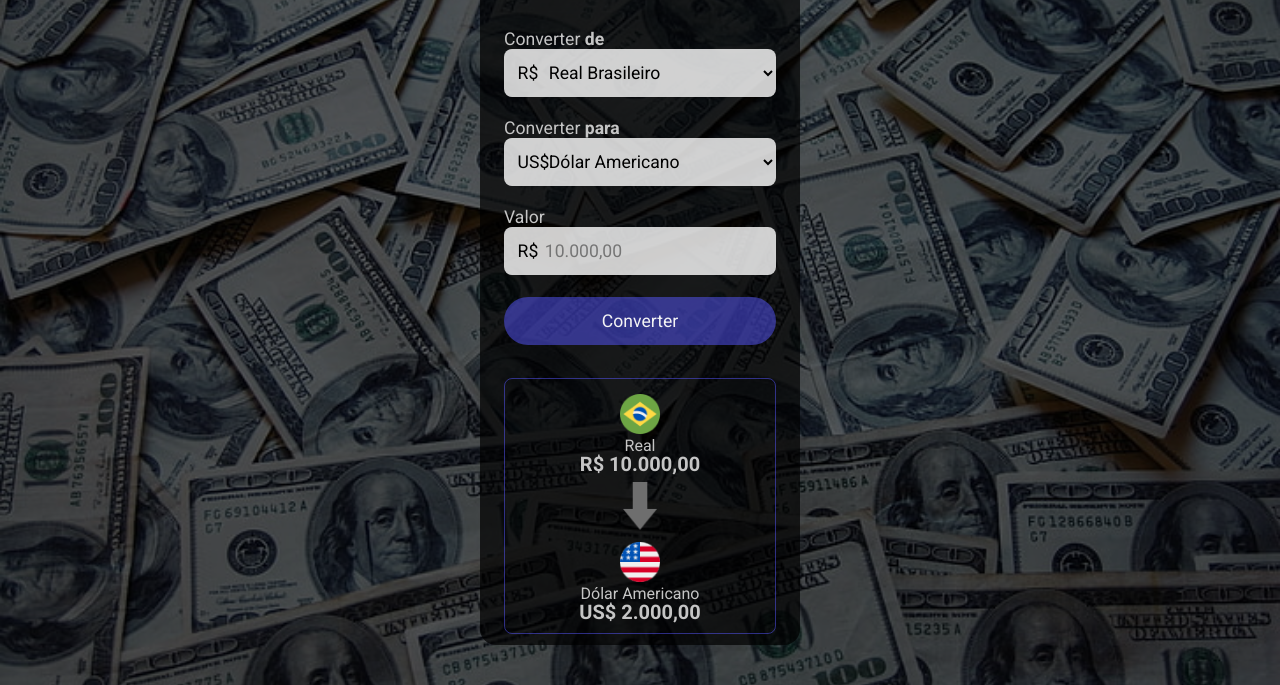
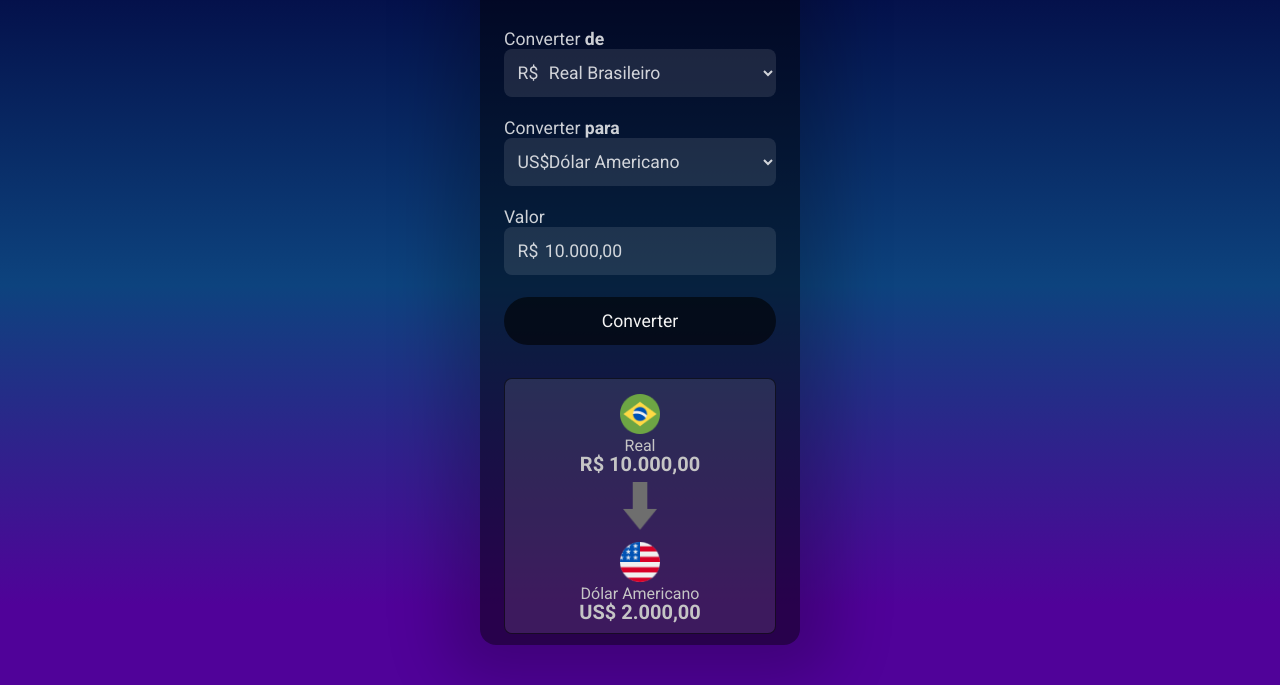
Before and after one commit to luckasmatos/Projeto-Conversor-de-Moedas, a plain HTML site: page index.html in a window 1280 px wide. Shown: the part 115-800 px from the top of the page. Drawn offline with Linux system fonts and the light colour scheme.

Commit message:
first commit

```diff
--- a/index.html
+++ b/index.html
@@ -10,7 +10,6 @@
 </head>
 
 <body>
-    <div class="mask">
     <div class="container">
         <header>
             <h1 id="title-text">Conversor de Moedas</h1>
@@ -68,7 +67,6 @@
             </div>
         </main>
     </div>
-    </div>
 </body>
 <script src="./script.js"></script>
 
--- a/script.js
+++ b/script.js
@@ -40,8 +40,9 @@ const placeholderDelete = () => {
 }
 
 const changeValues = () => {
-    if (inputValue.value >= 0) {
+    if (inputValue.value === "") {
         realValue.textContent = 'R$ 10.000,00'
+        inputValue.placeholder = '10.000,00'
         if (selectCoin.value === 'Dólar Americano') {
             currencyValue.textContent = new Intl.NumberFormat('pt-BT', { style: 'currency', currency: 'USD' }).format(10000 / bitcoin)
             labelCurrencyCoin.textContent = 'Dólar Americano'
@@ -58,6 +59,9 @@ const changeValues = () => {
             flag.src = './Assets/Bitcoin.png'
         }
     }
+    else {
+        convertValues()
+    }
 }
 
 button.addEventListener('click', convertValues)
--- a/styles.css
+++ b/styles.css
@@ -10,26 +10,12 @@
 body {
     width: 100%;
     height: 100vh;
-    background-image: url(./Assets/wallpaper.jpg);
-    background-size: cover;
-    background-position: center center;
-    background-attachment: fixed;
-    background-repeat: no-repeat;
     overflow: hidden;
     display: flex;
     flex-direction: column;
     align-items: center;
     justify-content: center;
-}
-
-.mask {
-    width: 100%;
-    height: 100vh;
-    background-color: rgba(0,0,0,0.6);
-    display: flex;
-    flex-direction: column;
-    align-items: center;
-    justify-content: center;
+    background: linear-gradient(rgba(3,11,69,1) 10%, rgba(13,67,126,1) 50%, rgba(80,2,153,1) 90%);
 }
 
 .container {
@@ -37,11 +23,18 @@ body {
     height: 90vh;
     border: none;
     border-radius: 2vh;
-    background-color: rgba(0,0,0,0.7);
     display: flex;
     flex-direction: column;
     align-items: center;
     justify-content: start;
+    background-color: rgba(0, 0, 0, 0.5);
+    box-shadow: 0px 0px 60px 36px rgba(0,0,0,0.2);
+    transition: 1s;
+}
+
+.container:hover {
+    box-shadow: 0px 0px 70px 36px rgba(0,0,0,0.4);
+    transition: 1s;
 }
 
 header {
@@ -51,7 +44,7 @@ header {
     align-items: center;
     justify-content: center;
     border-radius: 2vh 2vh 0 0;
-    background-color: rgba(87, 87, 255, 0.5);
+    background-color: rgba(0, 0, 0, 0.2);
 }
 
 #title-text {
@@ -92,7 +85,7 @@ main {
     font-weight: 400;
     font-size: 2.2vh;
     line-height: 2.2vh;
-    color: #c5c5c5;
+    color: rgba(255, 255, 255, 0.8)
 }
 
 .select-input {
@@ -104,11 +97,21 @@ main {
     font-size: 2.2vh;
     padding-left: 15%;
     cursor: pointer;
-    background-color: rgba(255,255,255,0.8);
+    background-color: rgba(255, 255, 255, 0.1);
+    color: rgba(255, 255, 255, 0.8)
 }
 
 .select-input:hover {
-    background-color: rgba(255,255,255,0.6);
+    background-color: rgba(255, 255, 255, 0.2);
+}
+
+.select-input::placeholder {
+    color: rgba(255, 255, 255, 0.8)
+}
+
+.select-input option {
+    color: #000;
+    background-color: rgba(0, 0, 0, 0.4);
 }
 
 input[type=number]::-webkit-inner-spin-button,
@@ -122,6 +125,7 @@ input[type=number]::-webkit-outer-spin-button {
     left: 5%;
     transform: translateY(-50%);
     font-size: 2.2vh;
+    color: rgba(255, 255, 255, 0.8)
 }
 
 #convert-button {
@@ -130,24 +134,29 @@ input[type=number]::-webkit-outer-spin-button {
     border: none;
     border-radius: 3vh;
     font-size: 2.2vh;
-    background-color: rgba(87, 87, 255, 0.5);
+    background-color: rgba(0, 0, 0, 0.6);
     color: #F4F4F4;
     cursor: pointer;
 }
 
 #convert-button:hover {
-    opacity: 0.7;
+    background-color: rgba(0, 0, 0, 0.4);
+}
+
+#convert-button:active {
+    background-color: rgba(0, 0, 0, 0.2);
 }
 
 .output {
     width: 100%;
     height: 32vh;
-    border: 1px solid rgba(87, 87, 255, 0.5);
+    border: 1px solid rgba(0, 0, 0, 0.6);
     border-radius: 1vh;
     display: flex;
     flex-direction: column;
     justify-content: center;
     align-items: center;
+    background-color: rgba(255, 255, 255, 0.1);
 }
 
 .output-style {
@@ -182,9 +191,13 @@ h2 {
 
 @media screen and (max-width: 450px){
 
+    html, body {
+        height: 100%;
+    }
+
     .container {
         width: 100%;
-        height: 100vh;
+        height: 100%;
         border-radius: 0;
     }
 
```
Also changed, not shown: Assets/wallpaper.jpg (deleted), Conversor-de-Moedas-Desktop.png (deleted), Conversor-de-Moedas-Mobile.png (deleted), 1 other file. Lines whose indentation alone changed are shown as unchanged.
